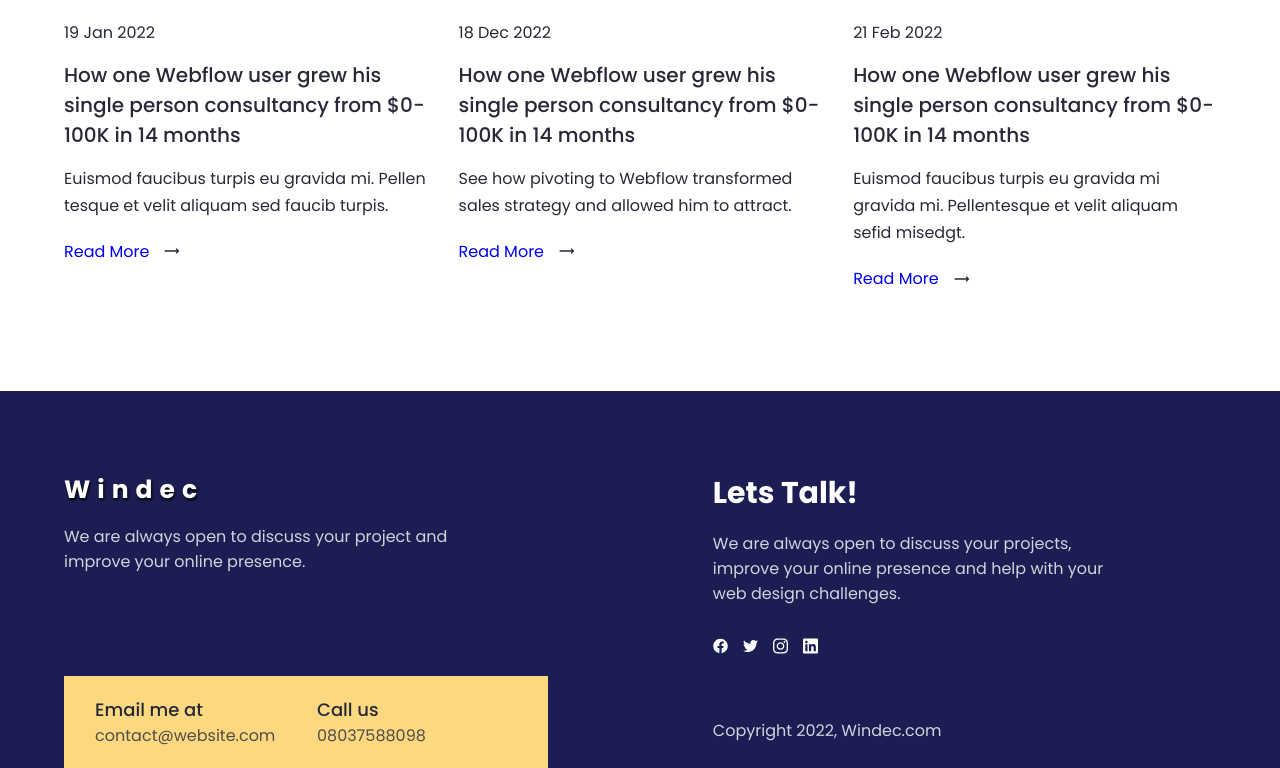
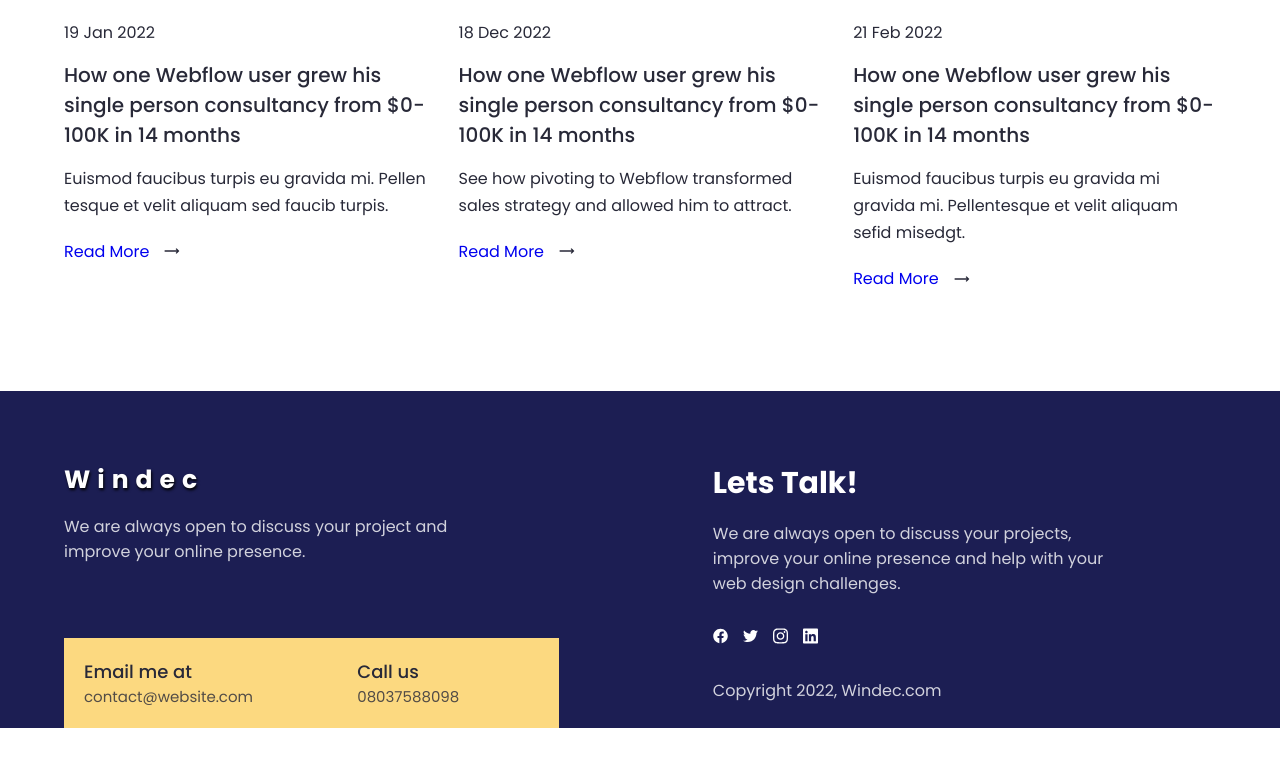
Before and after one commit to Meldy2503/Windec, a React (Create React App) app: page / in a window 1280 px wide. Shown: the part 5262-6030 px from the top of the page. After the commit the page ends 5990 px from the top, so only its background shows below. Built offline with nearby package versions, Linux system fonts and the light colour scheme.

Commit message:
add mediaquery to footer contents

```diff
--- a/src/components/HomePage/FAQ/Styled.js
+++ b/src/components/HomePage/FAQ/Styled.js
@@ -1,18 +1,6 @@
 import styled from "styled-components";
 
-export const Contents = styled.div`
-     max-width: 120rem;
-     width: 90%;
-     margin: 0 auto;
-     display: flex;
-     flex-direction: row;
-     justify-content: space-between;
-     padding-bottom: 10rem;
 
-     @media screen and (max-width: ${({theme}) => theme.mediaQuery.mobile}) {
-      flex-direction: column;
-      }
-`;
 
 export const LeftContent = styled.div`
        width: 30%;
--- a/src/components/HomePage/FAQ/index.js
+++ b/src/components/HomePage/FAQ/index.js
@@ -1,6 +1,6 @@
 import React from 'react';
-import { MainContainer } from "../../reusableComponents/ContainerStyled";
-import { Contents, LeftContent, RightContent, Texts } from '../FAQ/Styled';
+import { MainContainer, ContentContainer } from "../../reusableComponents/ContainerStyled";
+import { LeftContent, RightContent, Texts } from '../FAQ/Styled';
 import data from "./Data"
 
 
@@ -14,7 +14,7 @@ function FAQ() {
 
     return (
         <MainContainer bgco= "#FFF">
-            <Contents>
+            <ContentContainer pt= "0">
                 <LeftContent>
                     <h3>Frequently asked questions</h3>
                     <a href="#">Contact us for more info</a>
@@ -34,7 +34,7 @@ function FAQ() {
                       </Texts>
                        )})}
                 </RightContent>
-            </Contents>
+            </ContentContainer>
         </MainContainer>
 
         )
--- a/src/components/HomePage/reviews/Styled.js
+++ b/src/components/HomePage/reviews/Styled.js
@@ -1,18 +1,5 @@
 import styled from "styled-components";
 
-export const Contents = styled.div`
-     max-width: 120rem;
-     width: 90%;
-     margin: 0 auto;
-     display: flex;
-     flex-direction: row;
-     justify-content: space-between;
-     padding: 10rem 0;
-
-     @media screen and (max-width: ${({theme}) => theme.mediaQuery.mobile}) {
-      flex-direction: column;
-      }
-`;
 
 export const LeftContent = styled.div`
        width: 30%;
--- a/src/components/HomePage/reviews/index.js
+++ b/src/components/HomePage/reviews/index.js
@@ -1,13 +1,13 @@
 import React from 'react';
-import { MainContainer } from "../../reusableComponents/ContainerStyled";
-import { Contents, LeftContent, RightContent, Customers } from '../reviews/Styled';
+import { ContentContainer, MainContainer } from "../../reusableComponents/ContainerStyled";
+import { LeftContent, RightContent, Customers } from '../reviews/Styled';
 import img5 from "../../images/img5.svg";
 
 
 function Reviews() {
     return (
         <MainContainer bgco= "#FFF">
-            <Contents>
+            <ContentContainer>
                 <LeftContent>
                     <h3>What our clients say about us</h3>
                     <p>Lorem ipsum dolor sit amet, consectetur adipiscing elit sed.</p>
@@ -23,7 +23,7 @@ function Reviews() {
                         </div>
                     </Customers>
                 </RightContent>
-            </Contents>
+            </ContentContainer>
         </MainContainer>
         )
 
--- a/src/components/HomePage/sendInquiry/Styled.js
+++ b/src/components/HomePage/sendInquiry/Styled.js
@@ -8,7 +8,6 @@ export const LeftContent = styled.div`
   width: 49%;
   position: relative;
   background-image: linear-gradient(45deg, rgba(28, 30, 83, 0.5), rgba(28, 30, 83, 0.6)), url(${img6});
-  /* height: 70rem; */
   background-size: cover;
   background-repeat: no-repeat;
   background-position: center;
--- a/src/components/footer/Styled.js
+++ b/src/components/footer/Styled.js
@@ -1,17 +1,16 @@
 import styled from "styled-components";
-
 
 
 export const LeftContent = styled.div`
   display: flex;
   flex-direction: column;
-  justify-content: space-between;
   width: 35%;
   color: #fff;
 
 
   @media screen and (max-width: ${({theme}) => theme.mediaQuery.mobile}) {
-     width: 90%;
+     width: 100%;
+     margin: 0 auto;
 
   }
 
@@ -20,6 +19,12 @@ export const LeftContent = styled.div`
      text-shadow: .1rem .2rem .3rem #000;
      font-size: 2.5rem;
      margin-bottom: 1.5rem;
+
+     @media screen and (max-width: ${({theme}) => theme.mediaQuery.mobile}) {
+        font-size: 2rem;
+        margin-bottom: .5rem;
+        margin-top: -2.5rem;
+  }
 
   }
 
@@ -37,17 +42,56 @@ export const LeftContent = styled.div`
     display: flex;
     background-color: ${({theme}) => theme.colors.secondary1};
     color: ${({theme}) => theme.colors.primary1};
-    justify-content: space-around;
-    width: 120%;
+    justify-content: space-between;
+    width: 43%;
     padding: 2rem;
-    /* margin-top: 1rem; */
+    position: absolute;
+    bottom: 0;
+
+    @media screen and (max-width: ${({theme}) => theme.mediaQuery.tablet}) {
+        flex-direction: column;
+        padding: 1rem 2rem 0 2rem;
+
+  }
+
+  @media screen and (max-width: ${({theme}) => theme.mediaQuery.mobile}) {
+        flex-direction: row;
+        justify-content: space-between;
+        width: 100%;
+        padding-top: 1rem;
+
+  }
+
+  @media screen and (max-width: 400px) {
+        flex-direction: column;
+        padding: 1rem 0 0 1.5rem;
+
+  }
+
 
     div {
-        width: 45%;
+        width: 40%;
+
+     @media screen and (max-width: ${({theme}) => theme.mediaQuery.tablet}) {
+        width: 100%;
+        margin-bottom: 1rem;
+  }
+
+  @media screen and (max-width: ${({theme}) => theme.mediaQuery.mobile}) {
+        width: 100%;
+
+  }
+
 
         h6 {
             font-size: 1.8rem;
             font-weight: 500;
+
+        }
+
+        p {
+            font-size: 1.5rem;
+
         }
     }
   }
@@ -61,13 +105,20 @@ export const RightContent = styled.div`
   margin-right: 10rem;
 
   @media screen and (max-width: ${({theme}) => theme.mediaQuery.mobile}) {
-     width: 90%;
+     width: 100%;
+     margin: 0 auto;
 
   }
 
   h1 {
      font-size: 3rem;
      margin-bottom: 1.5rem;
+
+     @media screen and (max-width: ${({theme}) => theme.mediaQuery.mobile}) {
+        font-size: 2.5rem;
+        margin: 1.5rem 0 .1rem 0;
+  }
+
   }
 
      /* @media screen and (max-width: ${({theme}) => theme.mediaQuery.tablet}) {
@@ -78,10 +129,21 @@ export const RightContent = styled.div`
       font-size: 1.6rem;
       opacity: 0.8;
       margin-bottom: 2.5rem;
+
+       @media screen and (max-width: ${({theme}) => theme.mediaQuery.mobile}) {
+        margin-bottom: 7rem;
+  }
+
+  @media screen and (max-width: 400px) {
+    margin-bottom: 12rem;
+
+  }
+
   }
 
   span {
-    margin-bottom: 5rem;
+    margin-bottom: 2rem;
+
 
     .icons {
        padding-right: 1.5rem;
@@ -89,7 +151,24 @@ export const RightContent = styled.div`
        font-size: 3rem;
        cursor: pointer;
 
+       @media screen and (max-width: ${({theme}) => theme.mediaQuery.mobile}) {
+        margin-top: -9rem;
+
+  }
+
     }
 
   }
 `;
+
+export const CopyRight = styled.p`
+     font-size: 1.6rem;
+      opacity: 0.8;
+      color: #fff;
+
+
+    @media screen and (max-width: ${({theme}) => theme.mediaQuery.mobile}) {
+      display: none;
+  }
+
+`;
--- a/src/components/footer/index.js
+++ b/src/components/footer/index.js
@@ -1,8 +1,8 @@
 import React from 'react';
-import { LeftContent, RightContent } from "./Styled";
+import { LeftContent, RightContent, CopyRight } from "./Styled";
 import { MainContainer, ContentContainer } from "../reusableComponents/ContainerStyled";
 import { FaFacebook, FaTwitter, FaInstagram, FaLinkedin } from 'react-icons/fa';
-import { IconContext } from 'react-icons/lib';
+
 
 
 
@@ -11,7 +11,8 @@ function Footer() {
   return (
   <MainContainer bgco= "#1C1E53">
       <ContentContainer pb="0"
-      pt="8rem">
+      pt="7rem"
+      position= "relative">
           <LeftContent>
               <div>
                    <h1>
@@ -47,7 +48,7 @@ function Footer() {
                   <FaInstagram className='icons'/>
                   <FaLinkedin className='icons'/>
               </span>
-              <p>Copyright 2022, Windec.com </p>
+              <CopyRight>Copyright 2022, Windec.com </CopyRight>
           </RightContent>
       </ContentContainer>
   </MainContainer>
--- a/src/components/reusableComponents/ContainerStyled.js
+++ b/src/components/reusableComponents/ContainerStyled.js
@@ -16,6 +16,9 @@ export const ContentContainer = styled.div`
    margin: 0 auto;
    padding-top: ${({pt}) => pt || "10rem"};
    padding-bottom: ${({pb}) => pb || "10rem"};
+   position: ${({position}) => position || "none"};
 
-
+   @media screen and (max-width: ${({theme}) => theme.mediaQuery.mobile}) {
+      flex-direction: column;
+      }
  `;
```
Also changed, not shown: src/components/HomePage/ourBlog/Styled.js (+0 -16 lines).
